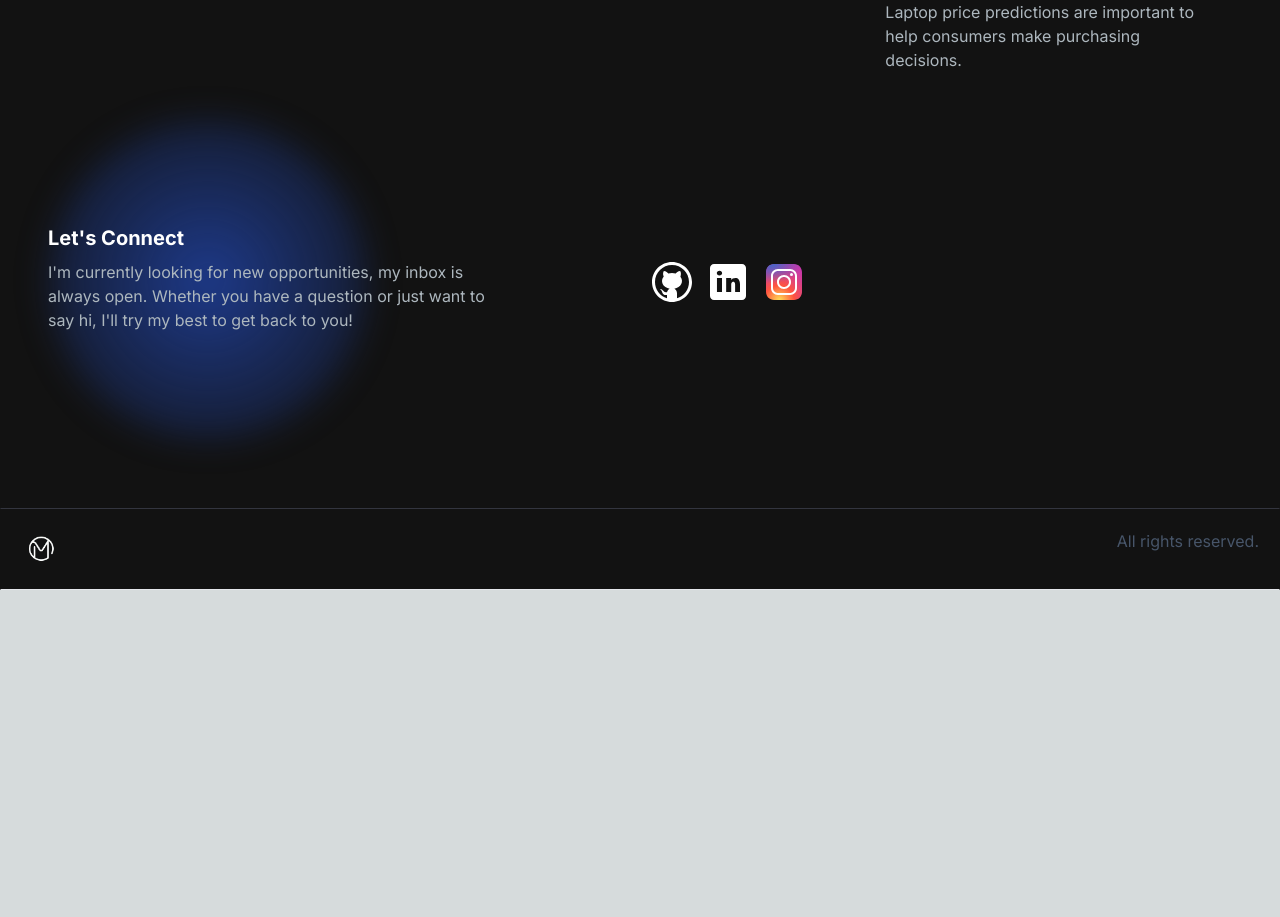
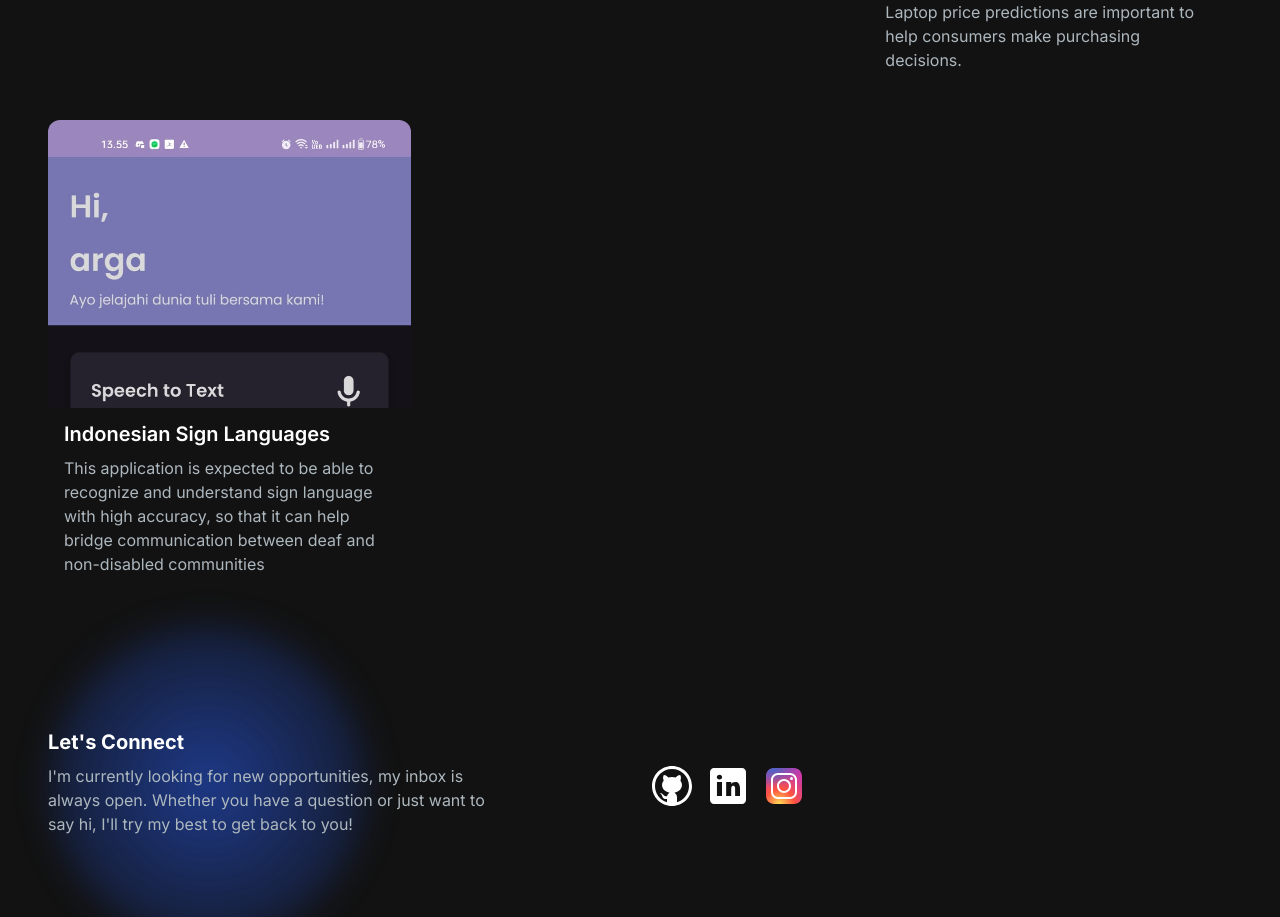
Before and after one commit to argalusmp/personal-website, a Next.js app: page / in a window 1280 px wide. Shown: the part 2568-3485 px from the top of the page. Before the commit the page ends 3158 px from the top, so only its background shows below. Built offline with nearby package versions, Linux system fonts and the light colour scheme.

Commit message:
add signlanguages project

```diff
--- a/src/app/components/ProjectsSection.jsx
+++ b/src/app/components/ProjectsSection.jsx
@@ -62,6 +62,15 @@ const projectsData = [
     image: "/images/projects/66.jpg",
     tag: ["All", "Machine Learning"],
     gitUrl: "https://github.com/argalusmp/laptop_price_prediction_ML",
+    previewUrl: "/",
+  },
+  {
+    id: 7,
+    title: "Indonesian Sign Languages",
+    description: "This application is expected to be able to recognize and understand sign language with high accuracy, so that it can help bridge communication between deaf and non-disabled communities",
+    image: "/images/projects/sign_languages.jpg",
+    tag: ["All", "Machine Learning"],
+    gitUrl: "https://github.com/argalusmp/gestura",
     previewUrl: "/",
   },
 ];
```
Also changed, not shown: public/images/projects/sign_languages.jpg (added).
